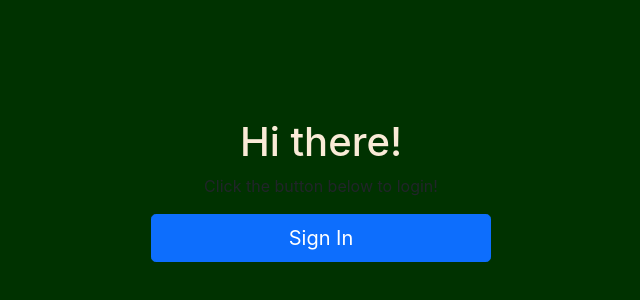
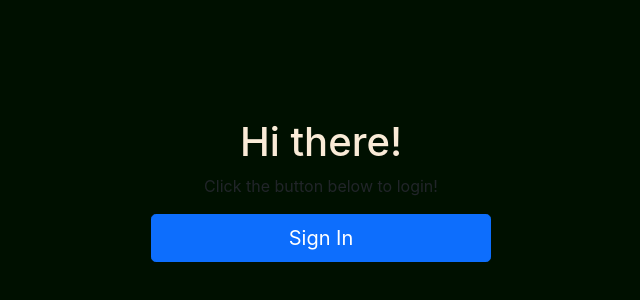
Before and after one commit to mpnunan/greenhorn, a Next.js app: page / in a window 1280 px wide. Shown: the part 170-470 px from the top of the page, without its empty margins (319-959 px from the left). Built offline with nearby package versions, Linux system fonts and the light colour scheme; no server answers.

Commit message:
background color change

```diff
--- a/styles/globals.css
+++ b/styles/globals.css
@@ -10,7 +10,6 @@
 
 html,
 body {
-  background-color: rgb(0, 50, 0);
   padding: 0;
   margin: 0;
   font-family: -apple-system, BlinkMacSystemFont, Segoe UI, Roboto, Oxygen,
@@ -28,7 +27,7 @@ a {
 }
 
 body {
-  background-color: npm;
+  background-color: rgb(0, 16, 0);
 }
 
 header {
```
